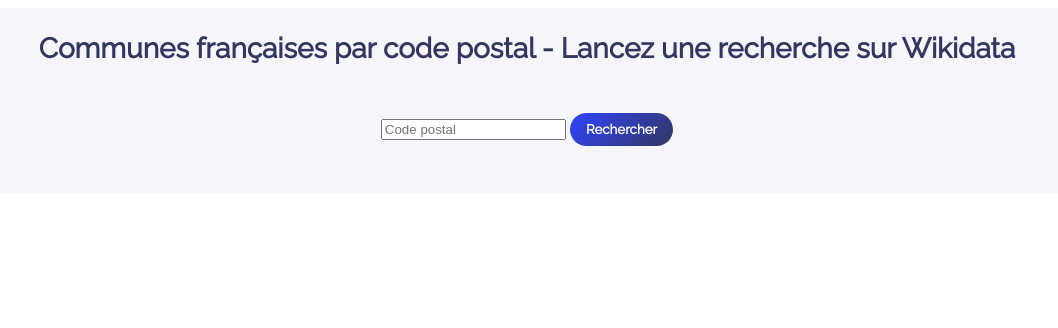
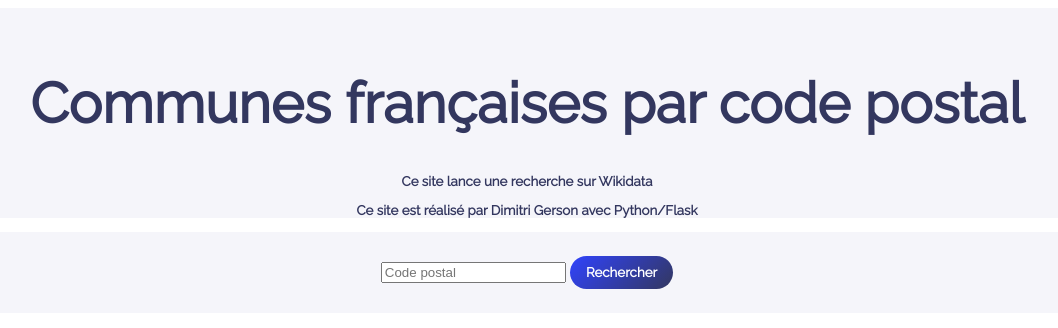
Before and after one commit to DimitriGerson/appFlask, a Flask app: page / in a window 1280 px wide. Shown: the top 328 px of the page, without its empty margins (113-1171 px from the left). Run offline with Flask 2, Linux system fonts and the light colour scheme.

Commit message:
modification de index2.html

```diff
--- a/templates/index2.html
+++ b/templates/index2.html
@@ -2,8 +2,9 @@
 <html lang="fr">
 <head>
     <meta charset="utf-8">
-    <!-- <meta http-equiv="expires" content="0">
-    <meta http-equiv="pragma" content="no-cache"> -->
+
+   <!-- <meta http-equiv="expires" content="0">
+   <meta http-equiv="pragma" content="no-cache"> -->
 
     <script src="https://ajax.googleapis.com/ajax/libs/jquery/3.4.1/jquery.min.js"></script>
     <script> var $SCRIPT_ROOT = {{ request.script_root|tojson|safe }};</script>
@@ -11,13 +12,18 @@
     <link rel="stylesheet" type="text/css" href="{{ url_for('.static', filename='monstyle.css', v=0.01) }}" />
 
 
-    <title>Retrouver les communes françaises par code postal</title>
+    <title>Communes françaises par code postal</title>
 
 </head>
 <body>
-<div id="call" align="center">Communes françaises par code postal - Lancez une recherche sur Wikidata</div>
-<div id="searchform"><form action="search" method= "post" width="90%" id="searchform" name="top">
-    <input pattern=".{4,5}" required title="Minimum de 4 caractères et un maximum de 5" type="search" placeholder="Code postal" name="search" id="search" required/>
+	<!-- ajouter le center dans le css pour la balise div id="call" -->
+	<div id="call"><h1>Communes françaises par code postal</h1>
+		<p>Ce site lance une recherche sur Wikidata</p>
+		<p>Ce site est réalisé par Dimitri Gerson avec Python/Flask</p>
+	</div>
+<div id="searchforms">
+	<form action="search" method= "post" id="searchform" name="top">
+    <input pattern=".{4,5}" title="Minimum de 4 caractères et un maximum de 5" type="search" placeholder="Code postal" name="search" id="search" required/>
     <button type="submit" id="boutonRecherche" class="searchbutton" onclick="
     var val = document.getElementById('search').value;
     if (val.length == 5 || val.length == 4) {
@@ -26,13 +32,14 @@
 
     }
     ">Rechercher</button>
-</form></div>
+</form>
+</div>
 
 <div id="content">
-	<div id="loading" align="center" >
-		<img src="/static/images/wait.gif" />
+	<div id="loading" >
+		<img src="/static/images/wait.gif" alt="Image pour l'attente du chargement" />
 	</div>
-    <div id="Commentaire" align="center">
+    <div id="Commentaire">
         {% if items is defined %}
             {% if items|length == 0 %}
                 <p style="color:darkgray;">Aucun résultat sur Wikidata pour ce code postal.</p>
```
